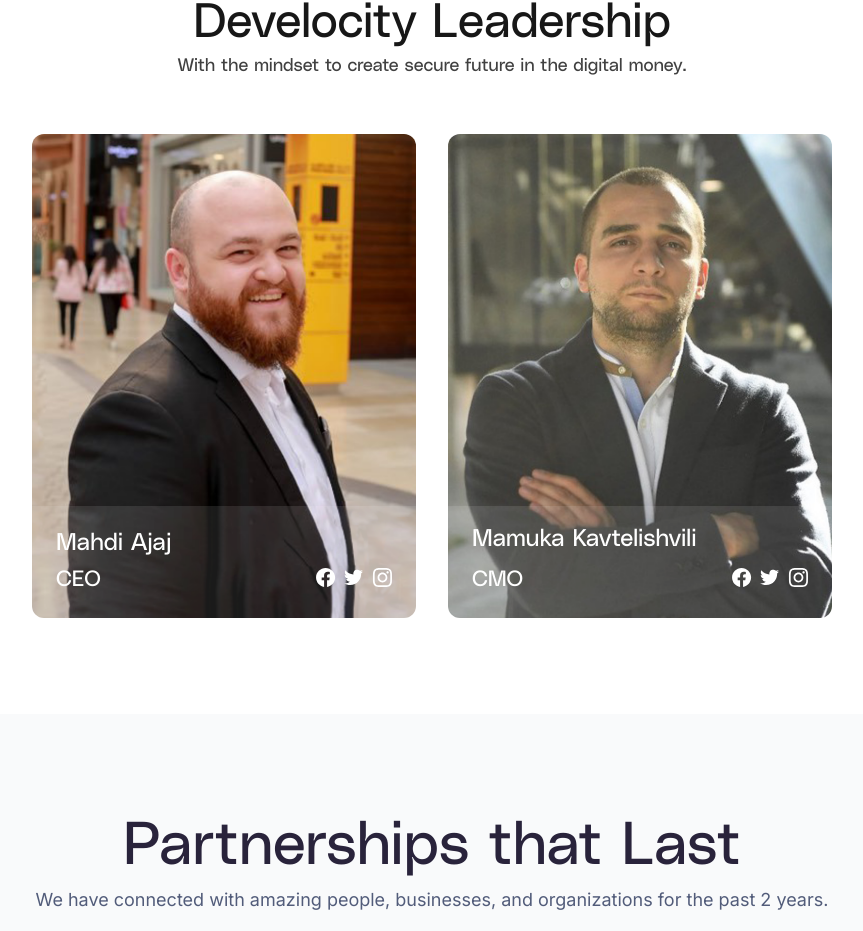
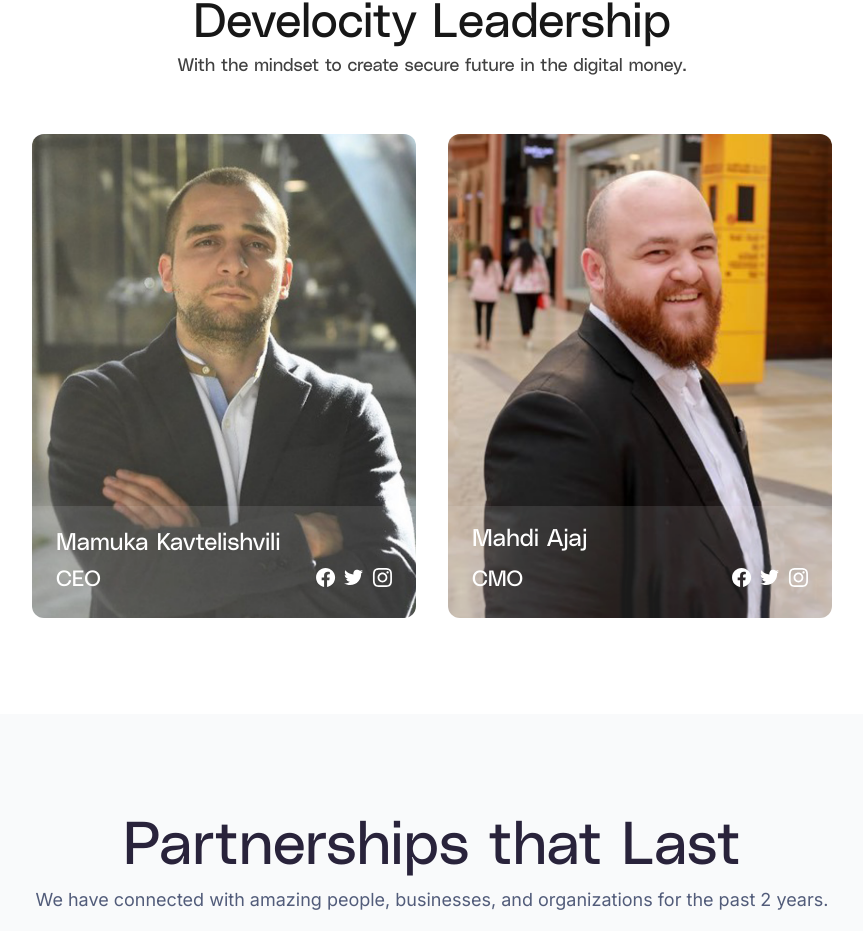
Before and after one commit to moussa32/develocity-finance, a Next.js app: page / in a window 1280 px wide. Shown: the part 6866-7797 px from the top of the page, without its empty margins (208-1071 px from the left). Built offline with nearby package versions, Linux system fonts and the light colour scheme.

Commit message:
refactor: change names

```diff
--- a/components/Homepage/Leadership.jsx
+++ b/components/Homepage/Leadership.jsx
@@ -15,11 +15,11 @@ function Leadership() {
           {t?.homeSection?.leadershipSection?.subText}
         </p>
         <div className="hidden gap-x-8 mt-12 md:mt-14 gap-7 md:flex md:justify-center md:flex-row ">
-          <div className="relative pt-[27px] pb-[27px] w-full max-w-[384px] rounded-xl LD-ceo bg-cover bg-center bg-no-repeat bg-gradient-to-br from-[#1D2B64] to-[#F8CDDA] h-[484px]">
+          <div className="relative pt-[27px] pb-[27px] w-full max-w-[384px] rounded-xl LD-cmo bg-cover bg-center bg-no-repeat bg-gradient-to-br from-[#1D2B64] to-[#F8CDDA] h-[484px]">
             <div className="absolute bottom-0 right-0 left-0 bg-white opacity-10 z-0 h-28"></div>
             <div className="absolute bottom-0 right-0 left-0 z-20">
               <div className="px-6 pt-6 pb-6 ltr:text-left rtl:text-right text-white z-50">
-                <p className="text-2xl font-medium">{t?.homeSection?.leadershipSection?.members[0].name}</p>
+                <p className="text-2xl font-medium">{t?.homeSection?.leadershipSection?.members[2].name}</p>
                 <div className="flex justify-between mt-1">
                   <label className="text-[22px]">{t?.homeSection?.leadershipSection?.members[0].role}</label>
                   <div className="flex gap-2">
@@ -47,11 +47,11 @@ function Leadership() {
               </div>
             </div>
           </div> */}
-          <div className="relative pt-[27px] pb-[27px] w-full max-w-[384px] rounded-xl LD-cmo bg-cover bg-center bg-no-repeat bg-gradient-to-br from-[#1D2B64] to-[#F8CDDA] h-[484px]">
+          <div className="relative pt-[27px] pb-[27px] w-full max-w-[384px] rounded-xl LD-ceo  bg-cover bg-center bg-no-repeat bg-gradient-to-br from-[#1D2B64] to-[#F8CDDA] h-[484px]">
             <div className="absolute bottom-0 right-0 left-0 bg-white opacity-10 z-0 h-28"></div>
             <div className="absolute bottom-0 right-0 left-0 z-20">
               <div className="px-6 pt-6 pb-6 ltr:text-left rtl:text-right text-white z-50">
-                <p className="mb-2 text-2xl font-medium">{t?.homeSection?.leadershipSection?.members[2].name}</p>
+                <p className="mb-2 text-2xl font-medium">{t?.homeSection?.leadershipSection?.members[0].name}</p>
                 <div className="flex justify-between mt-1">
                   <label className="text-[22px]">{t?.homeSection?.leadershipSection?.members[2].role}</label>
                   <div className="flex gap-2">
--- a/components/Homepage/LeadershipSlider.jsx
+++ b/components/Homepage/LeadershipSlider.jsx
@@ -48,13 +48,13 @@ const LeadershipSlider = () => {
       <SwiperSlide>
         {({ isActive }) => (
           <div
-            className={`relative mx-auto pt-[27px] pb-[27px] transition-all ease-in-out duration-300 rounded-xl LD-ceo bg-cover bg-center bg-no-repeat bg-gradient-to-br from-[#1D2B64] to-[#F8CDDA] w-[80vw] h-[410px]
+            className={`relative mx-auto pt-[27px] pb-[27px] transition-all ease-in-out duration-300 rounded-xl LD-cmo bg-cover bg-center bg-no-repeat bg-gradient-to-br from-[#1D2B64] to-[#F8CDDA] w-[80vw] h-[410px]
         ${isActive ? "" : "opacity-50"}`}
           >
             <div className="absolute bottom-0 right-0 left-0 bg-white opacity-10 z-0 h-28"></div>
             <div className="absolute bottom-0 right-0 left-0 z-20">
               <div className="px-6 pt-6 pb-6 ltr:text-left rtl:text-right text-white z-50">
-                <p className="text-2xl font-medium">{t?.homeSection?.leadershipSection?.members[0].name}</p>
+                <p className="text-2xl font-medium">{t?.homeSection?.leadershipSection?.members[2].name}</p>
                 <div className="flex justify-between mt-1">
                   <label className="text-[22px]">{t?.homeSection?.leadershipSection?.members[0].role}</label>
                   <div className="flex gap-2">
@@ -96,14 +96,14 @@ const LeadershipSlider = () => {
       <SwiperSlide>
         {({ isActive }) => (
           <div
-            className={`relative mx-auto pt-[27px] pb-[27px] transition-all ease-in-out duration-300 rounded-xl LD-cmo bg-cover bg-center bg-no-repeat bg-gradient-to-br from-[#1D2B64] to-[#F8CDDA] w-[80vw] h-[410px]
+            className={`relative mx-auto pt-[27px] pb-[27px] transition-all ease-in-out duration-300 rounded-xl LD-ceo bg-cover bg-center bg-no-repeat bg-gradient-to-br from-[#1D2B64] to-[#F8CDDA] w-[80vw] h-[410px]
       ${isActive ? "" : "opacity-50"}`}
           >
             <div className="absolute bottom-0 right-0 left-0 bg-white opacity-10 z-0 h-28"></div>
             <div className="absolute bottom-0 right-0 left-0 z-20">
               <div className="px-6 pt-6 pb-6 ltr:text-left rtl:text-right text-white z-50">
                 <p className="mb-2 text-2xl rtl:text-right font-medium">
-                  {t?.homeSection?.leadershipSection?.members[2].name}
+                  {t?.homeSection?.leadershipSection?.members[0].name}
                 </p>
                 <div className="flex justify-between mt-1">
                   <label className="text-[22px]">{t?.homeSection?.leadershipSection?.members[2].role}</label>
```
